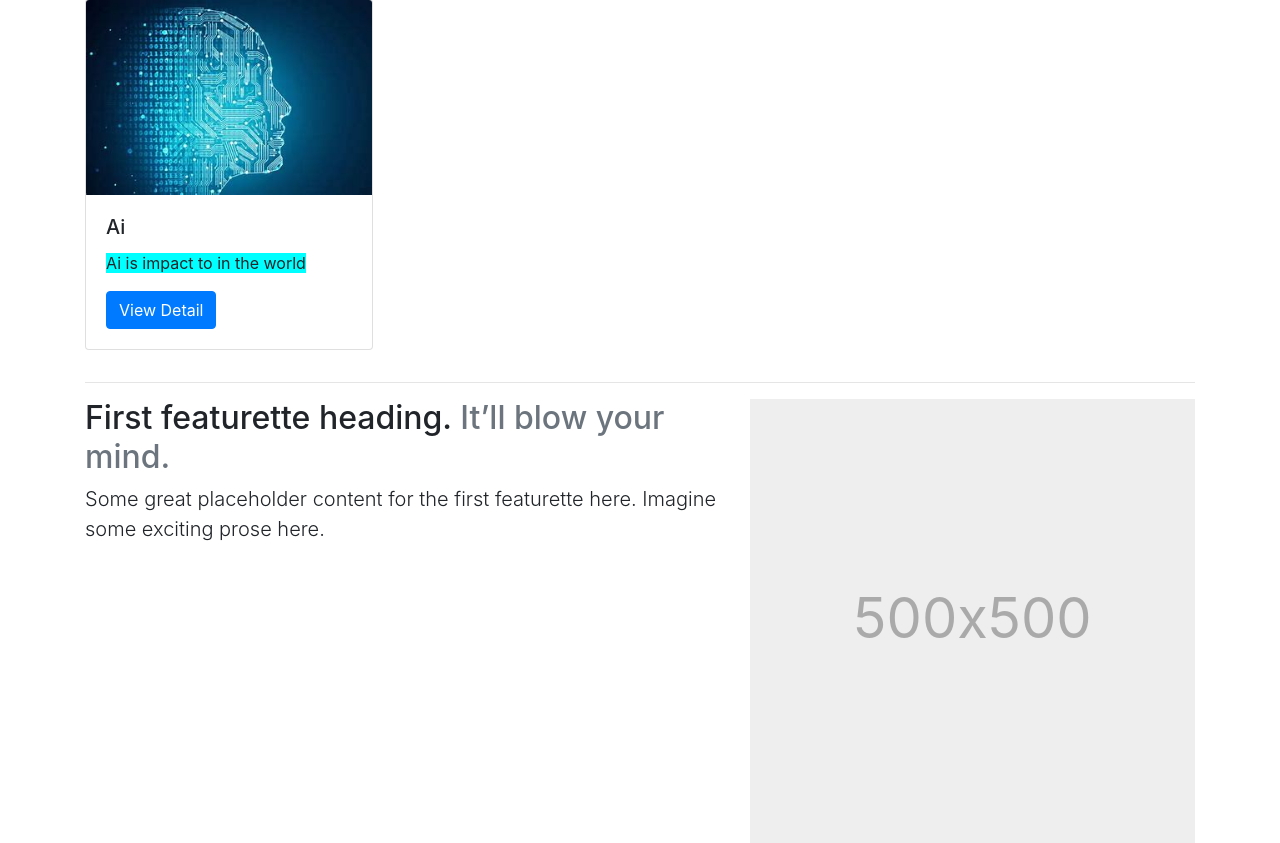
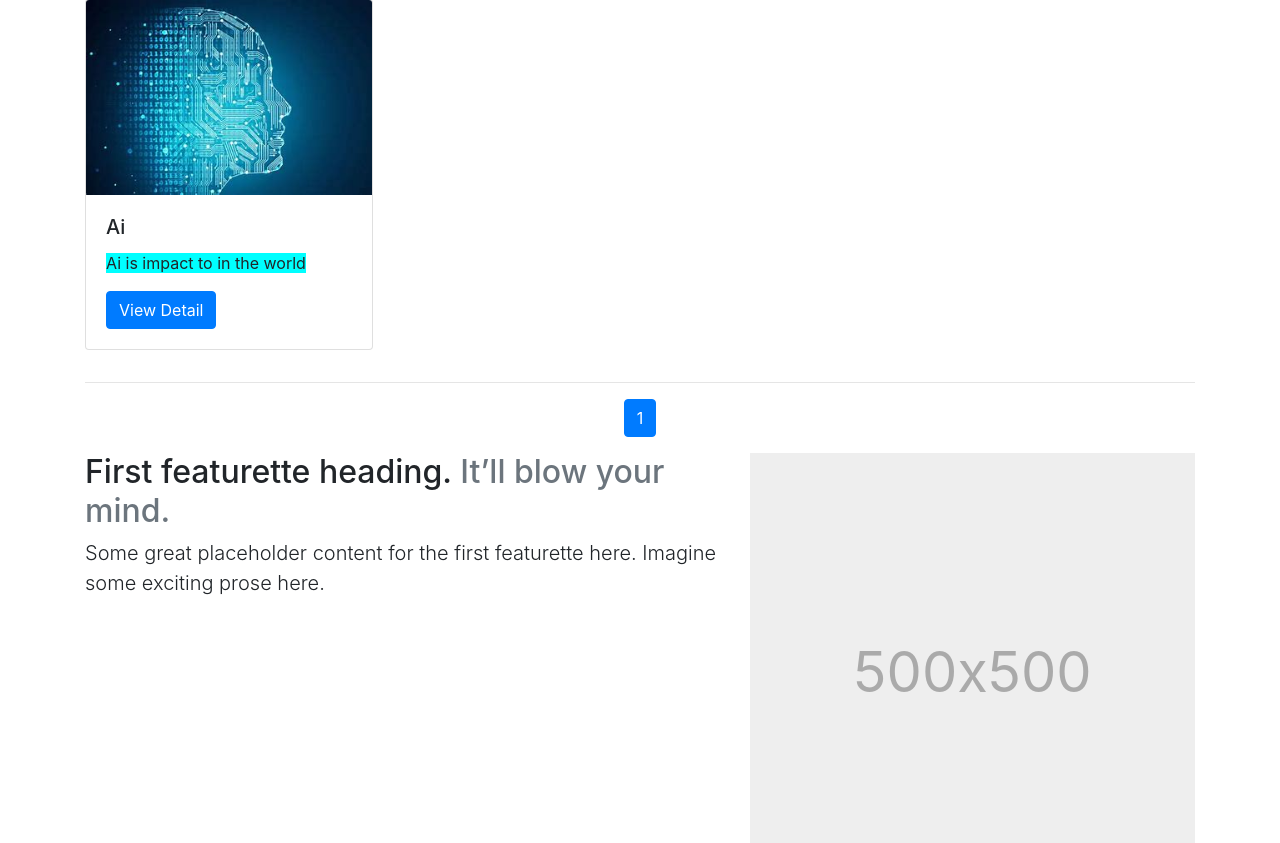
Before and after one commit to Thiraphat-DEV/DjangoBlog, a Django app: page /blog/ in a window 1280 px wide. Shown: the part 513-1356 px from the top of the page. Run offline with Django 3.2, Linux system fonts and the light colour scheme; data comes from the database, SQL or seed files in the repository; some libraries are stand-ins or nearby versions.

Commit message:
add paginators

```diff
--- a/blog/templates/index.html
+++ b/blog/templates/index.html
@@ -3,7 +3,7 @@
 <main>
 
 	<div class="container">
-			{% for post in posts%}
+		{% for post in posts.object_list %}
 		<div class="row pb-3">
 			<div class="col-sm-12">
 				<div class="card" style="width: 18rem;">
@@ -14,7 +14,8 @@
 						<h5 class="card-title">{{post.title}}</h5>
 						<p class="card-text">{{post.body|safe|truncatechars_html:200}}
 						</p>
-							<a href="{%url 'post_detail' post.id%}" class="btn btn-primary">View Detail</a>
+						<a href="{%url 'post_detail' post.id%}" class="btn btn-primary">View
+							Detail</a>
 
 					</div>
 				</div>
@@ -24,10 +25,50 @@
 		<!-- START THE FEATURETTES -->
 		<hr class="featurette-divider">
 
+		<ul class="pagination justify-content-center">
+			<!-- previous page -->
+			{%if posts.has_previous%}
+			<li class="page-item">
+				<a href="?page={{posts.previous_page_number}}" class="page-link"
+					tabindex="-1">Previous</a>
+			</li>
+			{%endif%}
+
+			<!-- range of page -->
+			{%for i in posts.paginator.page_range%}
+
+			{%if posts.number == i%}
+			<li class="page-item active">
+				<a href="?page={{i}}"  class="page-link" aria-current="page" >{{i}}</a>
+				<span class="sr-only">(current)</span>
+			</li>
+			{% else %}
+			<li class="page-item">
+				<a href="?page={{i}}" class="page-link">{{i}}</a>
+			</li>
+
+
+			{%endif%}
+			{%endfor%}
+
+			<!-- next and last page -->
+			{%if posts.has_next %}
+			<li class="page-item">
+				<a href="?page={{posts.next_page_number}}" class="page-link">Next</a>
+			</li>
+			<li class="page-item">
+				<a href="?page={{posts.paginator.num_pages}}" class="page-link">LastPage</a>
+			</li>
+			{%endif%}
+
+
+
+		</ul>
+
 		<div class="row featurette">
 			<div class="col-md-7">
-					<h2 class="featurette-heading">First featurette heading. <span
-							class="text-muted">It’ll blow your mind.</span></h2>
+				<h2 class="featurette-heading">First featurette heading. <span class="text-muted">It’ll
+						blow your mind.</span></h2>
 				<p class="lead">Some great placeholder content for the first featurette here.
 					Imagine some exciting prose here.</p>
 			</div>
@@ -37,8 +78,8 @@
 					aria-label="Placeholder: 500x500" preserveAspectRatio="xMidYMid slice"
 					focusable="false">
 					<title>Placeholder</title>
-						<rect width="100%" height="100%" fill="#eee" /><text x="50%" y="50%"
-							fill="#aaa" dy=".3em">500x500</text>
+					<rect width="100%" height="100%" fill="#eee" /><text x="50%" y="50%" fill="#aaa"
+						dy=".3em">500x500</text>
 				</svg>
 
 			</div>
@@ -48,8 +89,8 @@
 
 		<div class="row featurette">
 			<div class="col-md-7 order-md-2">
-					<h2 class="featurette-heading">Oh yeah, it’s that good. <span
-							class="text-muted">See for yourself.</span></h2>
+				<h2 class="featurette-heading">Oh yeah, it’s that good. <span class="text-muted">See for
+						yourself.</span></h2>
 				<p class="lead">Another featurette? Of course. More placeholder content here to
 					give you an idea of how this layout would work with some actual
 					real-world content in place.</p>
@@ -60,8 +101,8 @@
 					aria-label="Placeholder: 500x500" preserveAspectRatio="xMidYMid slice"
 					focusable="false">
 					<title>Placeholder</title>
-						<rect width="100%" height="100%" fill="#eee" /><text x="50%" y="50%"
-							fill="#aaa" dy=".3em">500x500</text>
+					<rect width="100%" height="100%" fill="#eee" /><text x="50%" y="50%" fill="#aaa"
+						dy=".3em">500x500</text>
 				</svg>
 
 			</div>
@@ -84,8 +125,8 @@
 					aria-label="Placeholder: 500x500" preserveAspectRatio="xMidYMid slice"
 					focusable="false">
 					<title>Placeholder</title>
-						<rect width="100%" height="100%" fill="#eee" /><text x="50%" y="50%"
-							fill="#aaa" dy=".3em">500x500</text>
+					<rect width="100%" height="100%" fill="#eee" /><text x="50%" y="50%" fill="#aaa"
+						dy=".3em">500x500</text>
 				</svg>
 
 			</div>
@@ -101,8 +142,7 @@
 	<!-- FOOTER -->
 	<footer class="container">
 		<p class="float-end"><a href="#">Back to top</a></p>
-			<p>&copy; 2017–2021 Company, Inc. &middot; <a href="#">Privacy</a> &middot; <a
-					href="#">Terms</a></p>
+		<p>&copy; 2017–2021 Company, Inc. &middot; <a href="#">Privacy</a> &middot; <a href="#">Terms</a></p>
 	</footer>
 </main>
 
--- a/blog/views.py
+++ b/blog/views.py
@@ -1,12 +1,15 @@
 from django.shortcuts import render
 from django.http import HttpResponse
 from .models import Post
-# Create your views here.
+from django.core.paginator import Paginator
 
 
 def index(request):
     posts = Post.objects.all()
-    return render(request, "index.html", {'posts': posts})
+    paginators = Paginator(posts, 50) # show 50 post as page
+    page_number = request.GET.get('page')
+    page_objs = paginators.get_page(page_number)
+    return render(request, "index.html", {'posts': page_objs})
 
 def post_detail(request, id):
     post = Post.objects.get(id=id)
```
Lines whose indentation alone changed are shown as unchanged.
